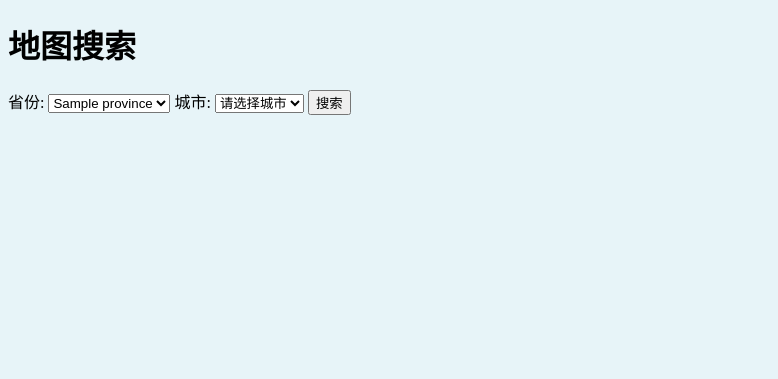
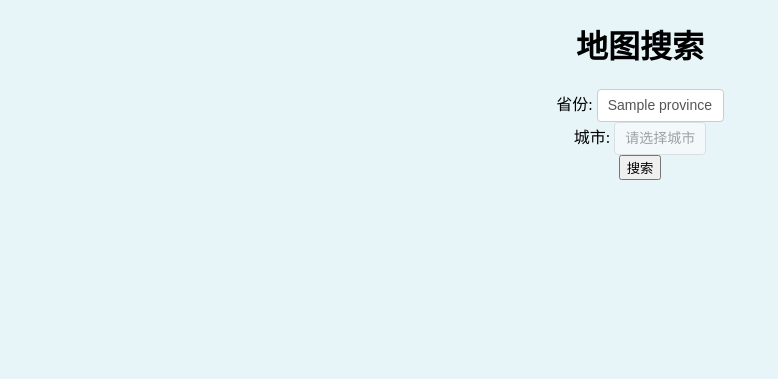
Before and after one commit to Alanqh/IS_0_3, a Django app: template map/templates/search.html in a window 1280 px wide. Shown: the part 117-496 px from the top of the page, without its empty margins (0-778 px from the left). Run offline with Django 4.2, Linux system fonts and the light colour scheme; the template is opened without the code that fills it: most values are stand-ins (such as "Sample title", 1, 10 or a date in 2020).

Commit message:
Update search.html
地图查询界面更新

```diff
--- a/map/templates/search.html
+++ b/map/templates/search.html
@@ -1,54 +1,119 @@
 {% extends 'base_customer.html' %}
-
 {% block title %}充电查询{% endblock %}
-
 {% block content %}
+    <div class="container">
         <h1>地图搜索</h1>
         <form method="POST" action="{% url 'map:map_search' %}">
             {% csrf_token %}
+            <div class="form-group">
                 <label for="province">省份:</label>
-        <select id="province" name="province">
+                <select id="province" name="province" class="form-control">
                     {% for province, cities in province_data.items %}
                         <option value="{{ province }}">{{ province }}</option>
                     {% endfor %}
                 </select>
+            </div>
 
+            <div class="form-group">
                 <label for="city">城市:</label>
-        <select id="city" name="city">
+                <select id="city" name="city" class="form-control grey-out">
                     <option value="">请选择城市</option>
                 </select>
+            </div>
 
-        <input type="submit" value="搜索">
+            <div class="form-group">
+                <input type="submit" value="搜索" class="btn btn-primary">
+            </div>
         </form>
+
         {% if error_message %}
+            <div class="alert alert-danger">
                 <p>{{ error_message }}</p>
+            </div>
         {% endif %}
+
+        <div id="search-results" class="hidden">
+            <h2>查询结果</h2>
+            <table class="table table-striped">
+                <thead>
+                    <tr>
+                        <th>充电站名称</th>
+                        <th>地址</th>
+                        <th>距离</th>
+                        <th>状态</th>
+                    </tr>
+                </thead>
+                <tbody>
+                    <!-- Search results will be populated here -->
+                </tbody>
+            </table>
+        </div>
+    </div>
 
     <script src="https://cdn.bootcss.com/jquery/3.3.1/jquery.min.js"></script>
     <script>
-        // Dynamic loading of city options
+        // 动态加载城市选项
         $(document).ready(function() {
             $('#province').change(function() {
                 var province = $(this).val();
                 var cities = {{ province_data | safe }};
                 var citySelect = $('#city');
 
-                // Clear selected city
+                // 清空已选城市
                 citySelect.empty();
 
-                // Add default option
+                // 添加默认选项
                 citySelect.append($('<option>').text('请选择城市').attr('value', ''));
 
-                // Add city options
+                // 添加城市选项
                 if (cities.hasOwnProperty(province)) {
                     var provinceCities = cities[province];
                     for (var i = 0; i < provinceCities.length; i++) {
                         var city = provinceCities[i];
                         citySelect.append($('<option>').text(city).attr('value', city));
                     }
+                    // 移除城市选择框变灰效果
+                    citySelect.removeClass('grey-out');
+                } else {
+                    // 添加城市选择框变灰效果
+                    citySelect.addClass('grey-out');
                 }
             });
         });
     </script>
 
+    <style>
+        .container {
+            max-width: 800px;
+            margin: 0 auto;
+            text-align: center;
+        }
+
+        #search-results {
+            margin-top: 50px;
+            display: none;
+        }
+
+        /* Style select dropdowns */
+        select.form-control {
+            font-size: 14px;
+            line-height: 1.5;
+            color: #555;
+            border: 1px solid #ccc;
+            border-radius: 4px;
+            -webkit-appearance: none;
+            -moz-appearance: none;
+            appearance: none;
+            padding: 5px 10px;
+            background-color: #fff;
+            background-image: none;
+            cursor: pointer;
+        }
+
+        /* Style disabled select dropdown */
+        select.grey-out {
+            opacity: 0.5;
+            cursor: not-allowed;
+        }
+    </style>
 {% endblock %}
```
Lines whose indentation alone changed are shown as unchanged.
